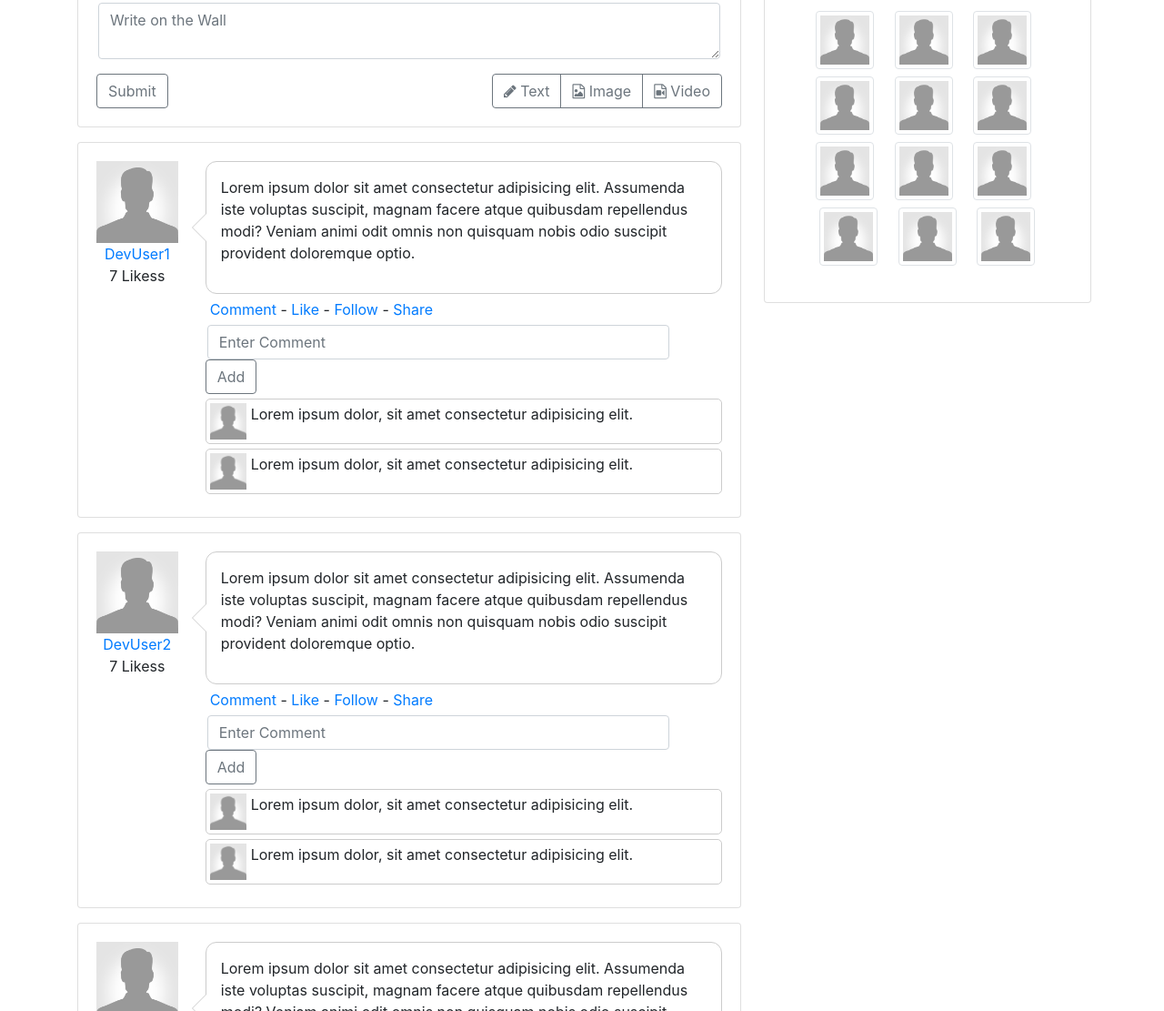
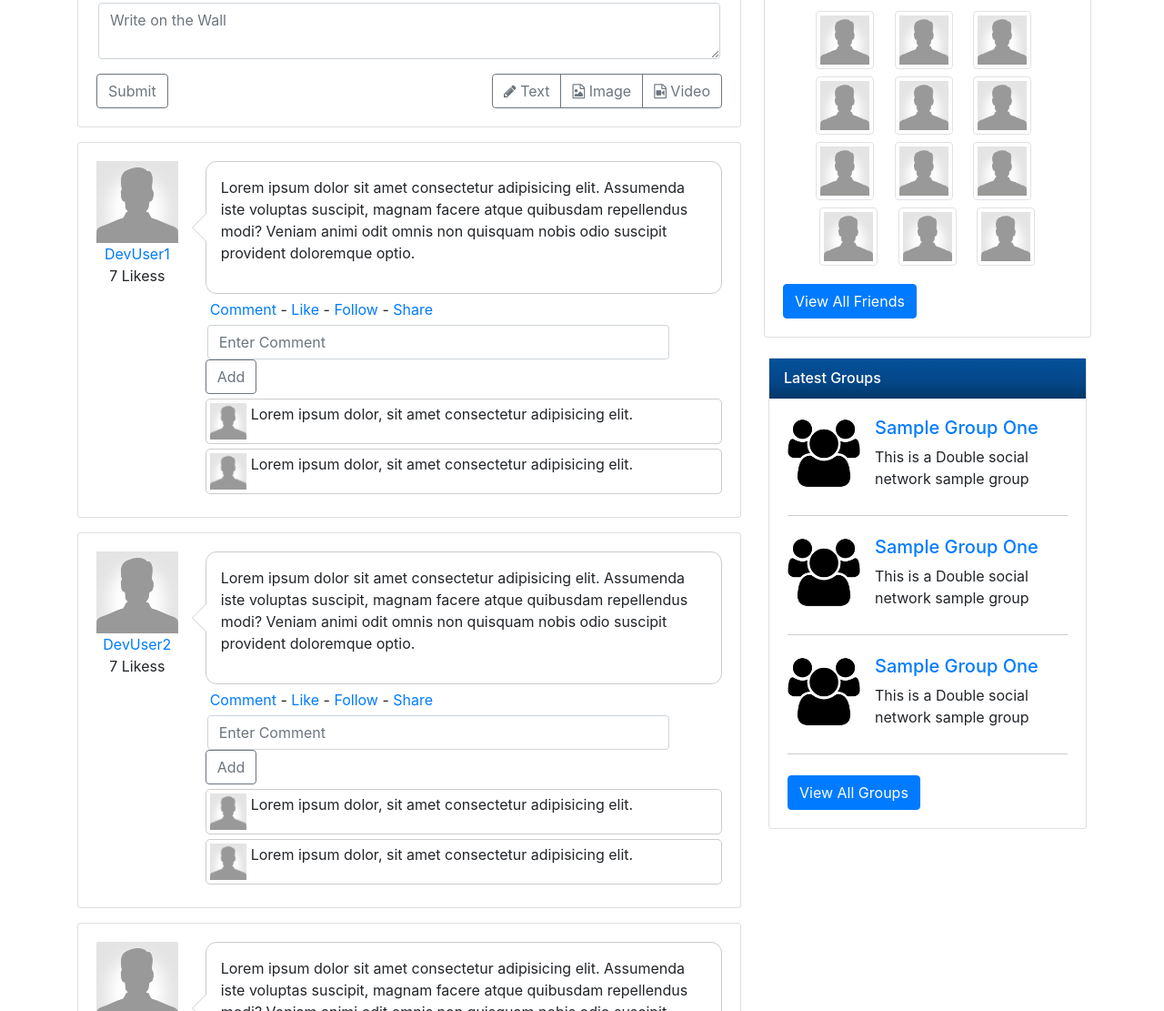
Before and after one commit to HponeThitHtoo/B4SocialNetworkFE, a plain HTML site: page src/index.html in a window 1280 px wide. Shown: the part 227-1338 px from the top of the page at 91% size. Drawn offline with Linux system fonts and the light colour scheme.

Commit message:
Finishing Sidebar

```diff
--- a/src/index.html
+++ b/src/index.html
@@ -390,6 +390,32 @@
                                         </a>
                                     </li>
                                 </ul>
+                                <a href="#" class="btn btn-primary">View All Friends</a>
+                            </div>
+                        </div>
+
+                        <div class="card groups">
+                            <div class="card-heading">
+                                <h6 class="card-title">Latest Groups</h6>
+                            </div>
+                            <div class="card-body">
+                                <div class="group-item">
+                                    <img src="img/group.png" alt="group image" class="img-fluid">
+                                    <h5><a href="#">Sample Group One</a></h5>
+                                    <p>This is a Double social network sample group</p>
+                                </div>
+                                <div class="group-item">
+                                    <img src="img/group.png" alt="group image" class="img-fluid">
+                                    <h5><a href="#">Sample Group One</a></h5>
+                                    <p>This is a Double social network sample group</p>
+                                </div>
+                                <div class="group-item">
+                                    <img src="img/group.png" alt="group image" class="img-fluid">
+                                    <h5><a href="#">Sample Group One</a></h5>
+                                    <p>This is a Double social network sample group</p>
+                                </div>
+                                <div class="clearfix"></div>
+                                <a href="#" class="btn btn-primary">View All Groups</a>
                             </div>
                         </div>
                     </div>
--- a/src/scss/style.scss
+++ b/src/scss/style.scss
@@ -131,3 +131,18 @@ header {
         width: 4rem;
     }
 }
+
+.group-item {
+    padding-bottom: .75rem;
+    margin-bottom: 1.4rem;
+    border-bottom: 1px solid #ccc;
+    overflow: hidden;
+}
+
+.groups {
+    img {
+        width: 5rem;
+        float: left;
+        margin-right: 1rem;
+    }
+}
```
Also changed, not shown: src/css/style.css.
